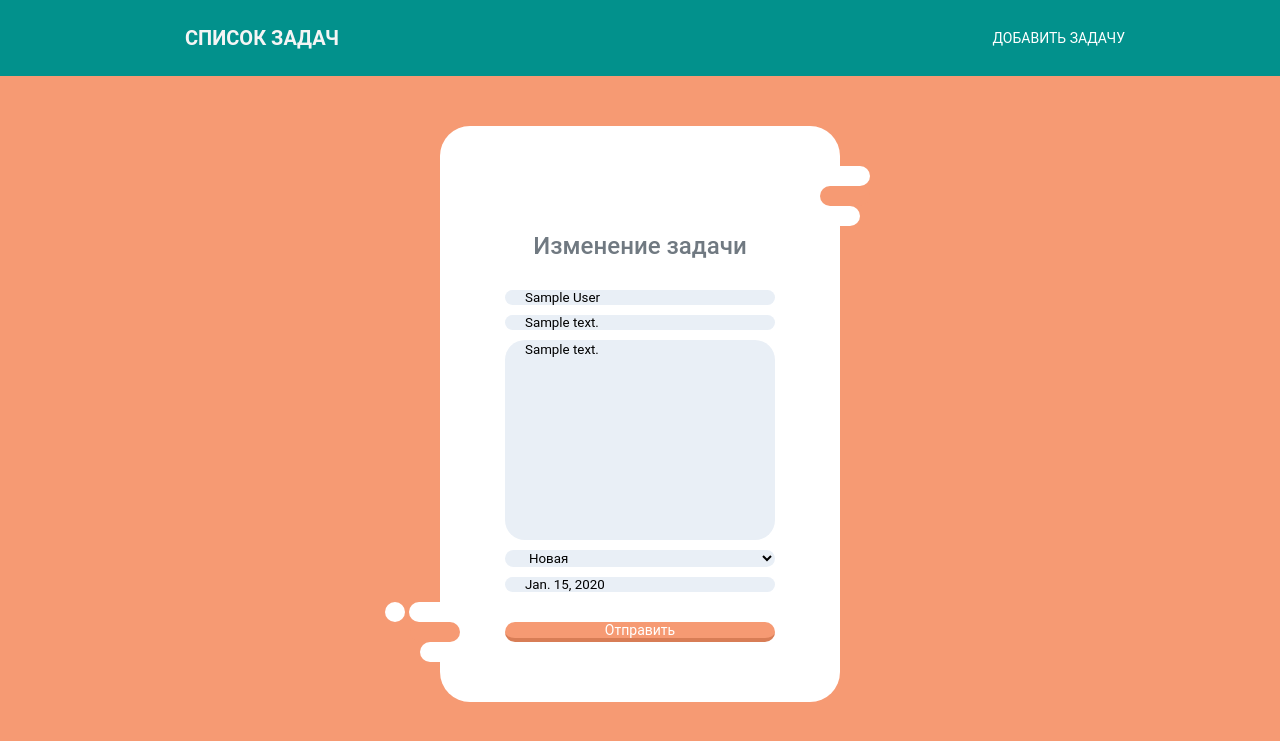
After one commit to dmitriy-amelin/hw-45, a Django app: page /1/update in a window 1280 px wide. The commit adds this page. Shown: the top 741 px of the page. Run offline with Django 3.2, Linux system fonts and the light colour scheme; tables that the repository leaves empty hold one stand-in row (values such as "Sample post"); parts of the project's set-up code (start-up, migrations or seed data) failed here and were passed over.

Commit message:
Начало домашки #47 Создана страница редактирования задачи. Метод GET

```diff
--- a/hw_45/to_do_list/templates/base.html
+++ b/hw_45/to_do_list/templates/base.html
@@ -13,6 +13,7 @@
         <a href="{% url "task-list" %}" class="logo">Список задач</a>
         <nav class="main-nav">
             <ul>
+                {% block menu %}{% endblock menu%}
                 <li><a href="{% url "task-add" %}">Добавить задачу</a></li>
             </ul>
         </nav>
--- a/hw_45/to_do_list/templates/task_create.html
+++ b/hw_45/to_do_list/templates/task_create.html
@@ -15,7 +15,7 @@
                     <option value="{{ s_eng }}">{{ s_ru }}</option>
                 {% endfor %}
             </select>
-           <input type="text" name="date_of_completion" placeholder="Дата выполнения в формате 'YYYY-mm-dd'">
+           <input type="text" name="date_of_completion" placeholder="Дата выполнения 'YYYY-mm-dd'">
 
             <input type="submit" value="Отправить">
     </form>
--- /dev/null
+++ b/hw_45/to_do_list/templates/task_update.html
@@ -0,0 +1,24 @@
+{% extends 'base.html' %}
+
+{% block title %}Список задач{% endblock title %}
+
+{% block content %}
+
+    <form class="decor" action="{% url "task-update" task.id %}" method="post">
+        {% csrf_token %}
+            <h3>Изменение задачи</h3>
+            <input type="text" name="author" value="{{ task.author }}">
+            <input type="text" name="description" value="{{ task.description }}">
+            <textarea name="full_description" rows="3" >{{ task.full_description }}</textarea>
+            <select name="status">
+                <option value="{{ task.status }}" selected>{{ task.get_status_display }}</option>
+                {% for s_eng, s_ru in choices %}
+                    <option value="{{ s_eng }}">{{ s_ru }}</option>
+                {% endfor %}
+                </select>
+            <input type="text" name="date_of_completion" value="{{ task.date_of_completion }}">
+
+            <input type="submit" value="Отправить">
+    </form>
+
+{% endblock content %}
--- a/hw_45/to_do_list/templates/task_view.html
+++ b/hw_45/to_do_list/templates/task_view.html
@@ -1,4 +1,7 @@
 {% extends 'base.html' %}
+{% block menu %}
+    <li><a href="{% url "task-update" task.id %}">Редактировать задачу</a></li>
+{% endblock menu%}
 
 {% block title %}Список задач{% endblock title %}
 
@@ -8,5 +11,5 @@
     <div class="text-input">{{ task.description }}</div>
     <div class="text-area"> {{ task.full_description }}</div>
     <div class="text-input">Статус: {{ task.get_status_display }}</div>
-    <div class="text-input">Дата выполнения:{{ task.date_of_completion }}</div>
+    <div class="text-input"><p>Дата выполнения:</p><p>{{ task.date_of_completion }}</p></div>
 {% endblock content %}
--- a/hw_45/to_do_list/urls.py
+++ b/hw_45/to_do_list/urls.py
@@ -1,9 +1,15 @@
 from django.urls import path
 
-from to_do_list.views import index_view, task_create_view, task_view
+from to_do_list.views import (
+    index_view,
+    task_create_view,
+    task_view,
+    task_update_view
+)
 
 urlpatterns = [
     path('', index_view, name='task-list'),
     path('task/add/', task_create_view, name='task-add'),
     path('task/<int:pk>', task_view, name='task-view'),
+    path('<int:pk>/update', task_update_view, name='task-update'),
 ]
--- a/hw_45/to_do_list/views.py
+++ b/hw_45/to_do_list/views.py
@@ -38,3 +38,10 @@ def task_create_view(request):
 def task_view(request, pk):
     task = get_object_or_404(ToDoList, id=pk)
     return render(request, 'task_view.html', context={'task': task})
+
+
+def task_update_view(request, pk):
+    task = get_object_or_404(ToDoList, id=pk)
+
+    if request.method == 'GET':
+        return render(request, 'task_update.html', context={'task': task, "choices": status_choices})
```
